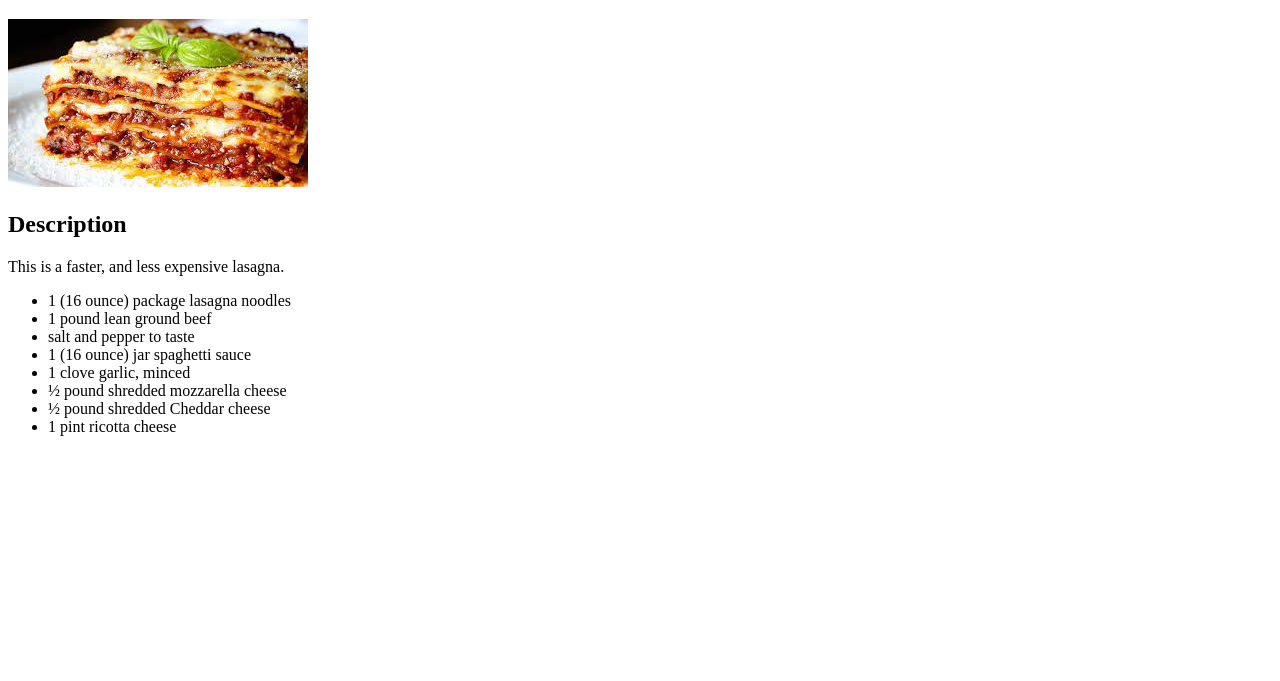
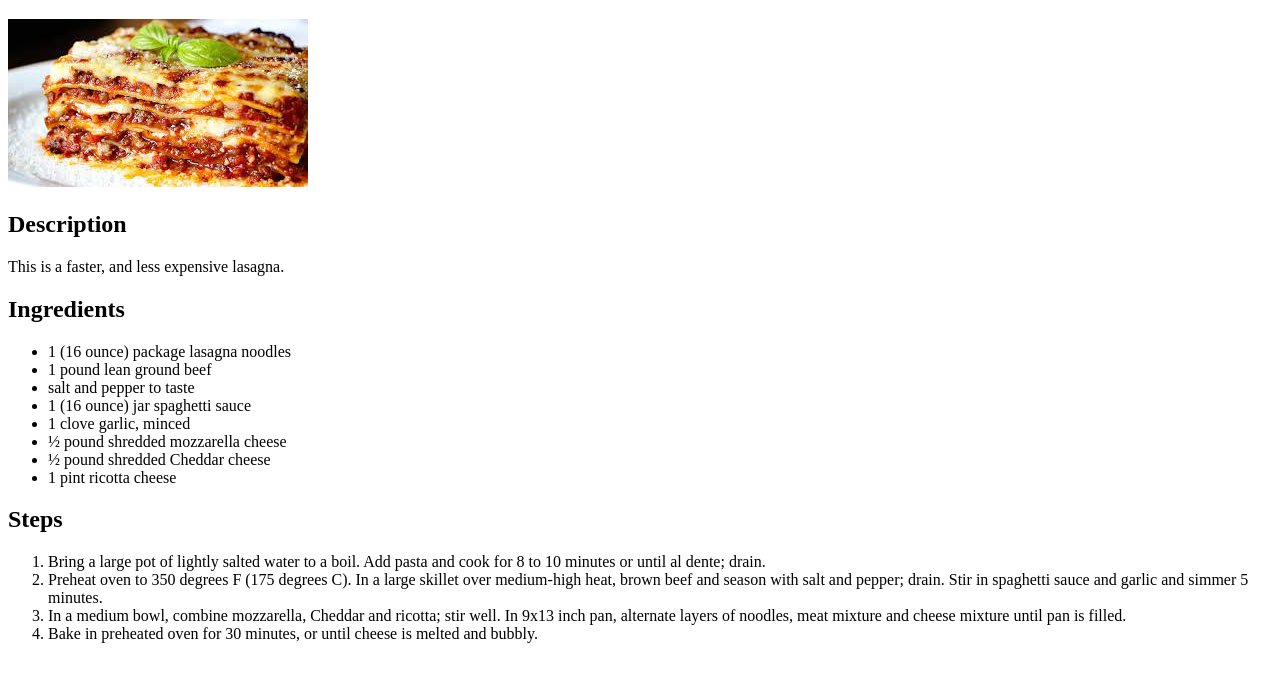
Before and after one commit to Pedrubik/odin-recipes, a plain HTML site: page recipes/lasagna.html in a window 1280 px wide. Shown: the part 61-742 px from the top of the page. Drawn offline with Linux system fonts and the light colour scheme.

Commit message:
Add steps

```diff
--- a/recipes/lasagna.html
+++ b/recipes/lasagna.html
@@ -1,31 +1,47 @@
 <!DOCTYPE html>
 <html lang="en">
-<head>
-    <meta charset="UTF-8">
-    <meta http-equiv="X-UA-Compatible" content="IE=edge">
-    <meta name="viewport" content="width=device-width, initial-scale=1.0">
+  <head>
+    <meta charset="UTF-8" />
+    <meta http-equiv="X-UA-Compatible" content="IE=edge" />
+    <meta name="viewport" content="width=device-width, initial-scale=1.0" />
     <title>Brenda's Lasagna</title>
-</head>
-<body>
-    <h1>
-        Brenda's Lasagna
-    </h1>
-    <img src="../images/lasagna.jpeg">
-    <h2>
-        Description
-    </h2>
-    <p>
-        This is a faster, and less expensive lasagna.
-    </p>
+  </head>
+  <body>
+    <h1>Brenda's Lasagna</h1>
+    <img src="../images/lasagna.jpeg" />
+    <h2>Description</h2>
+    <p>This is a faster, and less expensive lasagna.</p>
+    <h2>Ingredients</h2>
     <ul>
-    <li>1 (16 ounce) package lasagna noodles </li>
-    <li>1 pound lean ground beef </li>
-    <li>salt and pepper to taste </li>
-    <li>1 (16 ounce) jar spaghetti sauce </li>
-    <li>1 clove garlic, minced </li>
-    <li>½ pound shredded mozzarella cheese </li>
-    <li>½ pound shredded Cheddar cheese </li>
-    <li>1 pint ricotta cheese </li>
+      <li>1 (16 ounce) package lasagna noodles</li>
+      <li>1 pound lean ground beef</li>
+      <li>salt and pepper to taste</li>
+      <li>1 (16 ounce) jar spaghetti sauce</li>
+      <li>1 clove garlic, minced</li>
+      <li>½ pound shredded mozzarella cheese</li>
+      <li>½ pound shredded Cheddar cheese</li>
+      <li>1 pint ricotta cheese</li>
     </ul>
-</body>
+    <h2>Steps</h2>
+    <ol>
+      <li>
+        Bring a large pot of lightly salted water to a boil. Add pasta and cook
+        for 8 to 10 minutes or until al dente; drain.
+      </li>
+      <li>
+        Preheat oven to 350 degrees F (175 degrees C). In a large skillet over
+        medium-high heat, brown beef and season with salt and pepper; drain.
+        Stir in spaghetti sauce and garlic and simmer 5 minutes.
+      </li>
+      <li>
+        In a medium bowl, combine mozzarella, Cheddar and ricotta; stir well. In
+        9x13 inch pan, alternate layers of noodles, meat mixture and cheese
+        mixture until pan is filled.
+      </li>
+      <li>
+        Bake in preheated oven for 30 minutes, or until cheese is melted and
+        bubbly.
+      </li>
+    </ol>
+  </body>
 </html>
```
